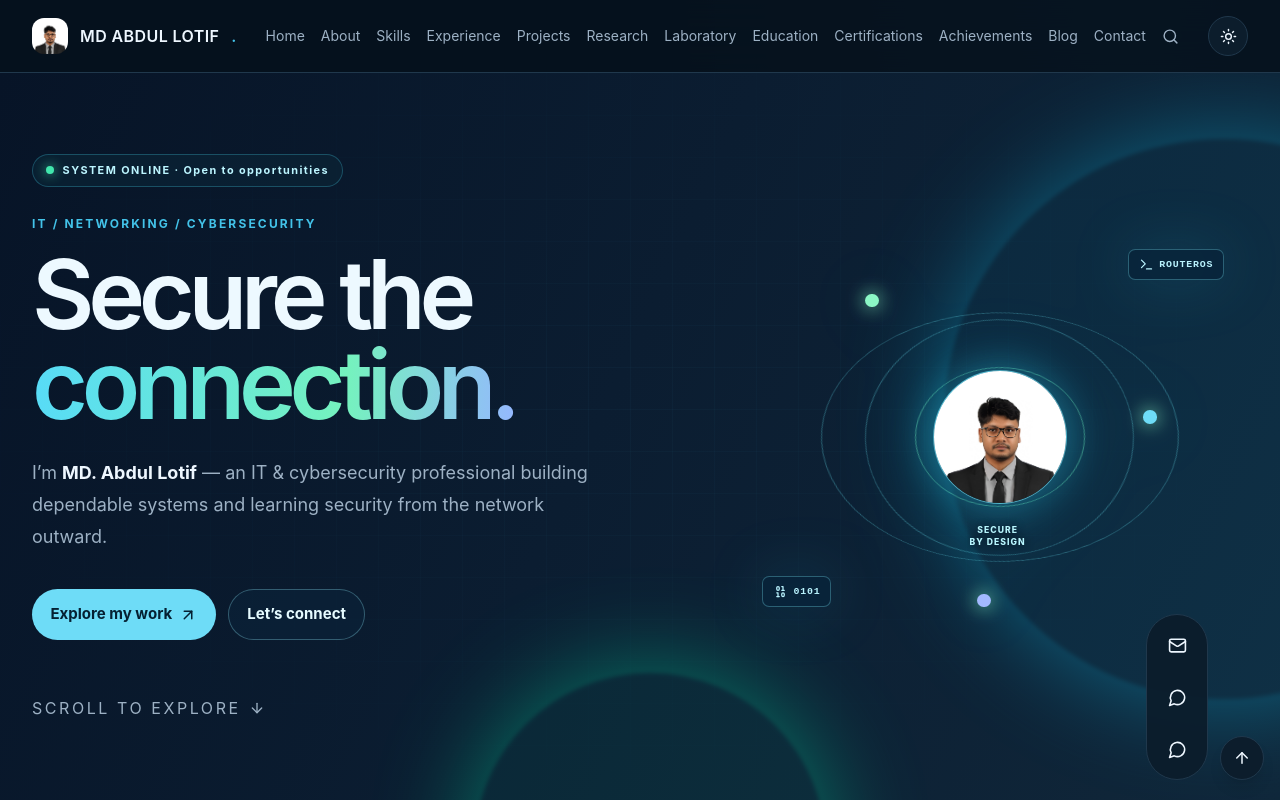
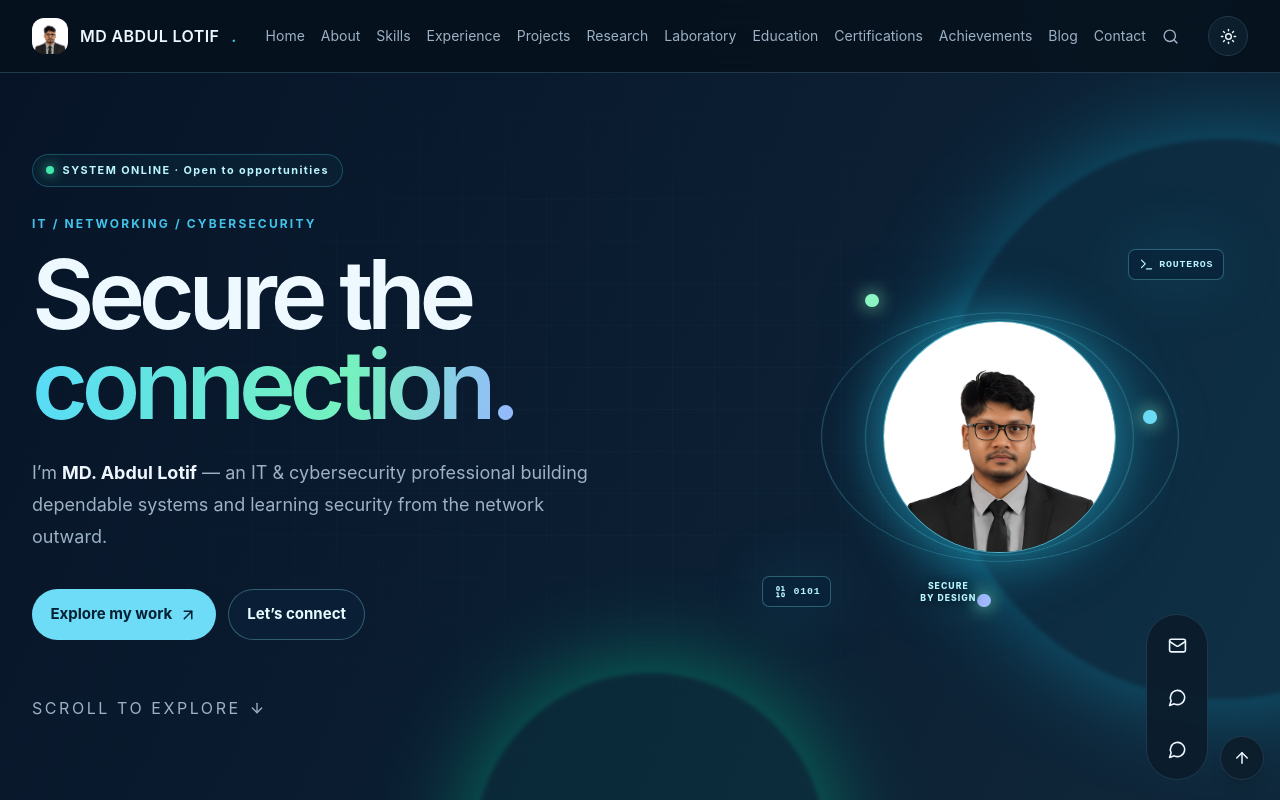
Before and after one commit to rslatif/rslatif.github.io, a React (Vite) app: page / in a window 1280 px wide. Shown: the top 800 px of the page. Built offline with nearby package versions, Linux system fonts and the light colour scheme.

Commit message:
Enlarge home profile and map EmailJS name

```diff
--- a/src/components/ContactForm.tsx
+++ b/src/components/ContactForm.tsx
@@ -22,8 +22,9 @@ export function ContactForm(){
    setLastSent(timestamp()); form.reset(); setNotice({ok:true,text:"Your email app has been opened with the message ready to send."}); return;
   }
   setNotice(null);
-  const messageBody=`New message from your portfolio\n\nName: ${values.from_name}\nVisitor email: ${values.from_email}\nCompany: ${values.company || "Not provided"}\nEnquiry type: ${values.enquiry_type}\nSubject: ${values.subject}\n\nMessage:\n${values.message}\n\nSubmitted: ${isoTimestamp()}\nPage: ${location.href}`;
-  try{await emailjs.send(service,template,{...values,message_body:messageBody,to_name:import.meta.env.VITE_CONTACT_RECEIVER_NAME || "MD. Abdul Lotif",to_email:contact.email,reply_to:values.from_email,visitor_email:values.from_email,user_email:values.from_email,page_url:location.href,submission_time:isoTimestamp()},key);setLastSent(timestamp());form.reset();setNotice({ok:true,text:"Thanks. Your message was sent successfully."})}
+  const visitorMessage=values.message.trim()||"No message provided.";
+  const messageBody=`New message from your portfolio\n\nName: ${values.from_name}\nVisitor email: ${values.from_email}\nCompany: ${values.company || "Not provided"}\nEnquiry type: ${values.enquiry_type}\nSubject: ${values.subject}\n\nMessage:\n${visitorMessage}\n\nSubmitted: ${isoTimestamp()}\nPage: ${location.href}`;
+  try{await emailjs.send(service,template,{...values,name:values.from_name,title:values.subject,message_body:messageBody,to_name:import.meta.env.VITE_CONTACT_RECEIVER_NAME || "MD. Abdul Lotif",to_email:contact.email,reply_to:values.from_email,visitor_email:values.from_email,user_email:values.from_email,page_url:location.href,submission_time:isoTimestamp()},key);setLastSent(timestamp());form.reset();setNotice({ok:true,text:"Thanks. Your message was sent successfully."})}
   catch(error){const detail=typeof error==="object"&&error!==null&&"text" in error?String(error.text):"Please confirm the EmailJS service, template, and allowed domain settings.";setNotice({ok:false,text:`EmailJS could not send the message: ${detail}`})}
  }
  const field="h-11 w-full rounded-xl border bg-background px-3 text-sm";
--- a/src/pages/Home.tsx
+++ b/src/pages/Home.tsx
@@ -28,7 +28,7 @@ export default function Home() {
     <motion.div initial={{opacity:0,scale:.94}} animate={{opacity:1,scale:1}} transition={{delay:.15}} className="network-orbit mx-auto" aria-label="Digital network visualisation">
       <div className="orbit-ring ring-a"/><div className="orbit-ring ring-b"/><div className="orbit-ring ring-c"/>
       <div className="orbit-node node-a"/><div className="orbit-node node-b"/><div className="orbit-node node-c"/>
-      <div className="core-node">{profile.profilePhoto?<img src={profile.profilePhoto} alt={`Portrait of ${profile.fullName}`} className="size-full rounded-full object-cover"/>:<ShieldCheck size={44}/>}<span className="core-label">SECURE<br/>BY DESIGN</span></div>
+      <div className="core-node home-profile-node">{profile.profilePhoto?<img src={profile.profilePhoto} alt={`Portrait of ${profile.fullName}`} className="size-full rounded-full object-cover object-top"/>:<ShieldCheck size={44}/>}<span className="core-label">SECURE<br/>BY DESIGN</span></div>
       <div className="data-chip chip-a"><Terminal size={15}/> ROUTEROS</div><div className="data-chip chip-b"><Binary size={15}/> 0101</div>
     </motion.div>
    </div>
--- a/src/styles/index.css
+++ b/src/styles/index.css
@@ -27,3 +27,4 @@ a{color:inherit;text-decoration:none} button,input,textarea,select{font:inherit}
 @media print{.no-print{display:none!important}body{background:#fff;color:#111;padding:0}.card{box-shadow:none;break-inside:avoid}@page{size:A4;margin:14mm}}
 .core-node{overflow:visible}.core-node img{position:absolute;inset:0}.core-label{position:absolute;bottom:-2.8rem;width:8rem;font-size:.54rem!important;font-weight:800;letter-spacing:.12em;line-height:1.4;text-shadow:0 1px 8px #06111c}
 .contact-message-button{display:inline-flex;align-items:center;gap:.35rem;border-radius:999px;background:#fff!important;color:#071322!important;padding:.75rem 1.25rem;font-weight:700}.contact-message-button:hover{background:#bff5ff!important;color:#071322!important}
+.home-profile-node{inset:24%;box-shadow:inset 0 0 35px #52dff555,0 0 55px #27bedd88}.home-profile-node .core-label{bottom:-3.25rem}
```
